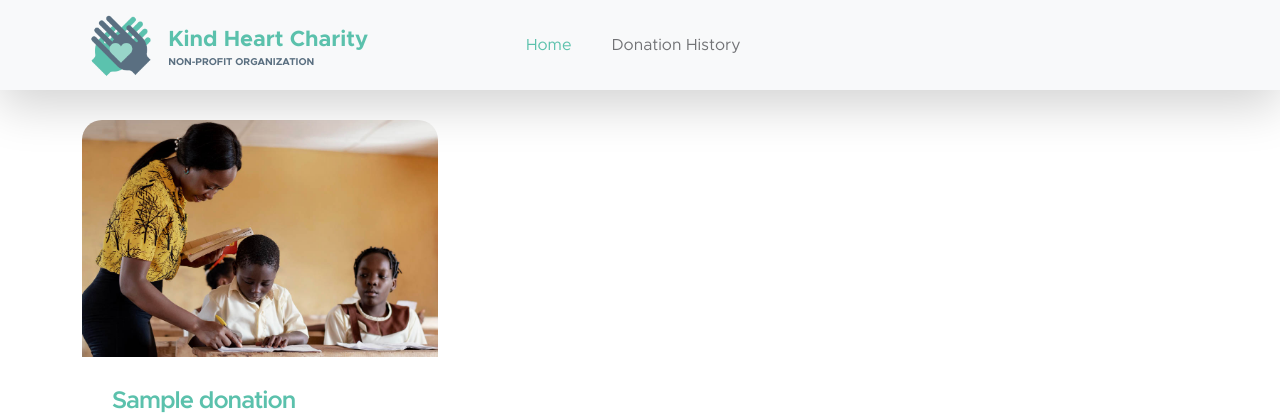
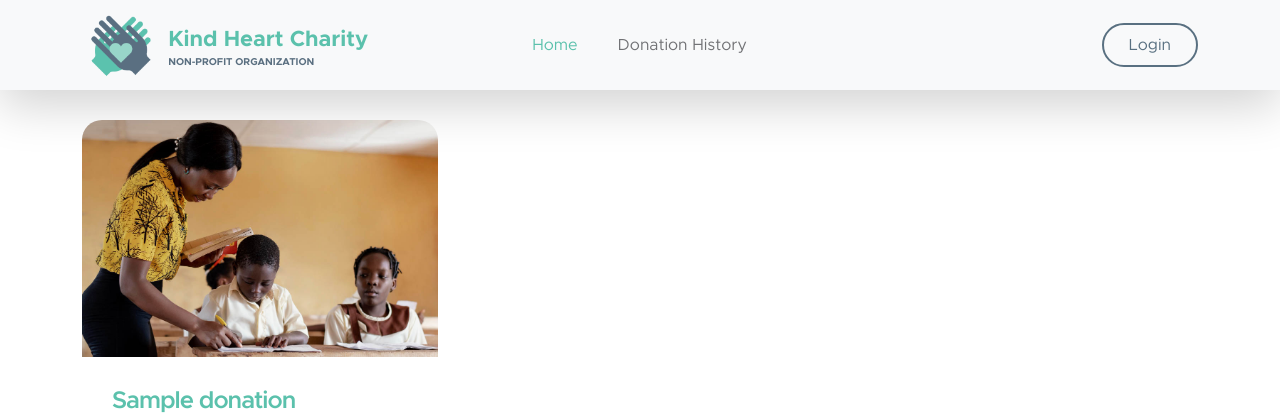
Before and after one commit to SVDotsenko/portfolio-project-5, a Django app: page / in a window 1280 px wide. Shown: the top 420 px of the page. Run offline with Django 4.2, Linux system fonts and the light colour scheme; tables that the repository leaves empty hold one stand-in row (values such as "Sample post"); some libraries are stand-ins or nearby versions.

Commit message:
Added Login button

```diff
--- a/charity/settings.py
+++ b/charity/settings.py
@@ -7,6 +7,7 @@ if os.path.isfile('env.py'):
     import env
 
 DEBUG = 'DEVELOPMENT' in os.environ
+LOGIN_REDIRECT_URL = 'donations'
 ROOT_URLCONF = 'charity.urls'
 WSGI_APPLICATION = 'charity.wsgi.application'
 SITE_ID = 1
--- a/donation/templates/donation/donate_button.html
+++ b/donation/templates/donation/donate_button.html
@@ -3,7 +3,8 @@
         <form action="{% url 'update_donation' donation.id %}" class="w-50">
             <button type="submit" class="custom-btn btn w-100">Edit</button>
         </form>
-        <form action="{% url 'delete_donation' donation.id %}" class="w-50">
+        <form action="{% url 'delete_donation' donation.id %}" class="w-50" method="post">
+            {% csrf_token %}
             <button type="submit" class="custom-btn btn w-100">Delete</button>
         </form>
     </div>
--- a/templates/base.html
+++ b/templates/base.html
@@ -52,10 +52,16 @@
                        href="{% url 'create_donation' %}"> Create Donation Card </a>
                 </li>
             </ul>
-            <ul class="navbar-nav {% if user.is_anonymous %}invisible{% endif %}">
+            <ul class="navbar-nav">
                 <li class="nav-item">
-                    <a class="nav-link custom-btn custom-border-btn btn" data-toggle="tooltip"
-                       title="{{ user.username }}" href="{% url 'account_logout' %}">Logout</a>
+                    {% if user.is_anonymous %}
+                        <a class="nav-link custom-btn custom-border-btn btn" href="{% url 'account_login' %}">
+                            Login
+                        </a>
+                    {% else %}
+                        <a class="nav-link custom-btn custom-border-btn btn" data-toggle="tooltip"
+                           title="{{ user.username }}" href="{% url 'account_logout' %}">Logout</a>
+                    {% endif %}
                 </li>
             </ul>
         </div>
```
Also changed, not shown: env.md (+1 -0 lines).
